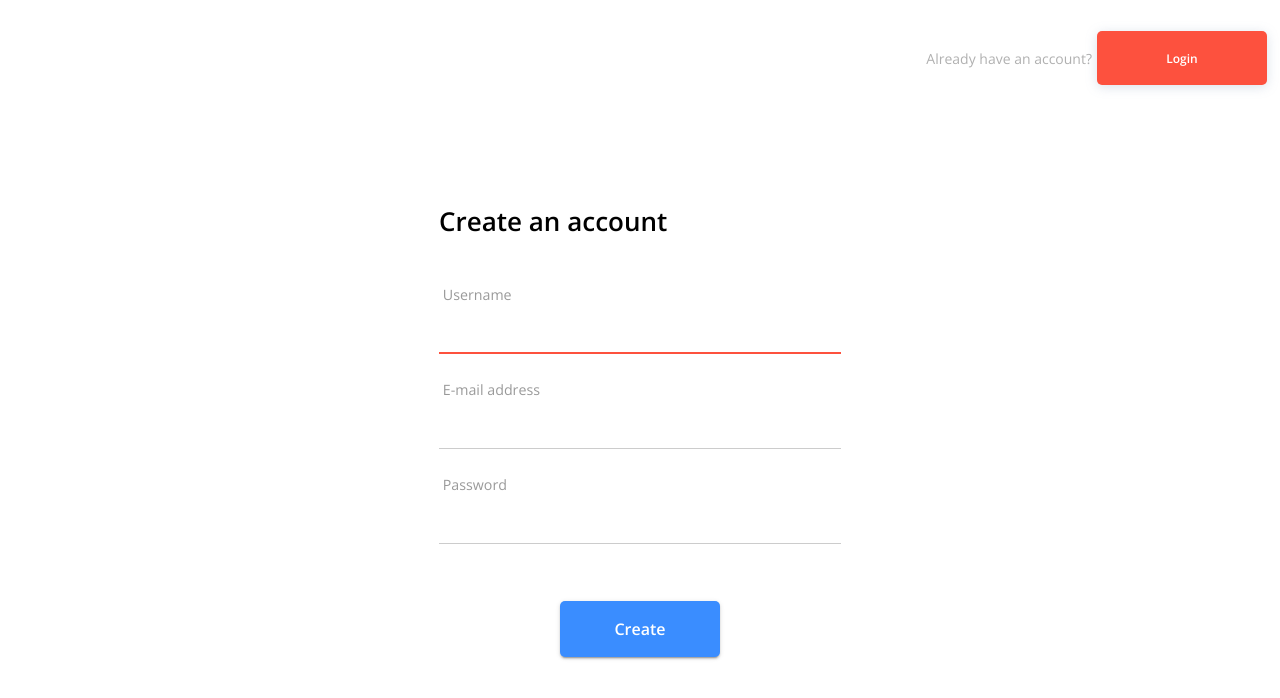
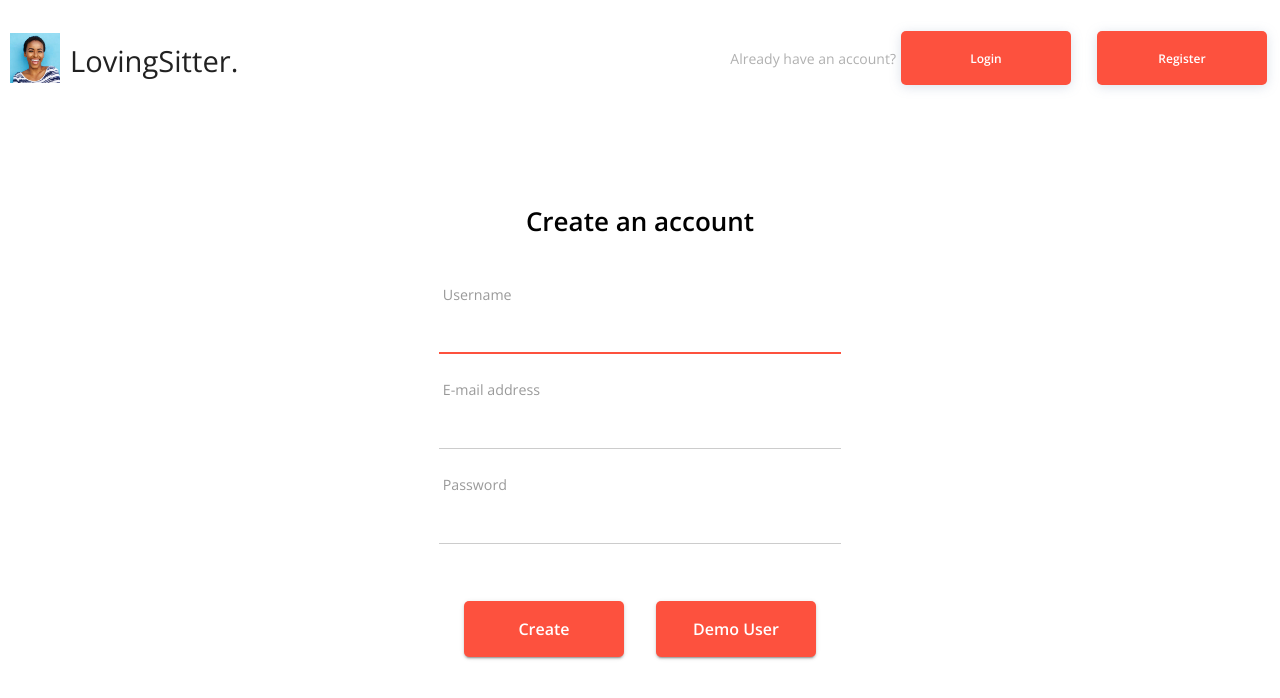
Before and after one commit to hatchways/team-french-onion, a React (Create React App) app in the folder client/: page /signup in a window 1280 px wide. Shown: the top 698 px of the page. Built offline with nearby package versions, Linux system fonts and the light colour scheme.

Commit message:
edit register page

```diff
--- a/client/src/mocks/mockUser.ts
+++ b/client/src/mocks/mockUser.ts
@@ -18,6 +18,11 @@ const mockOtherUser3: User = {
   email: 'mockTestUser3@gmail.com',
 };
 
+const demoUser = {
+  email: 'demo@email.com',
+  password: 'demopassword',
+};
+
 const mockOtherUsers: User[] = [mockOtherUser1, mockOtherUser2, mockOtherUser3];
 
-export { mockLoggedInUser, mockOtherUsers };
+export { mockLoggedInUser, mockOtherUsers, demoUser };
--- a/client/src/pages/Login/LoginForm/LoginForm.tsx
+++ b/client/src/pages/Login/LoginForm/LoginForm.tsx
@@ -10,6 +10,7 @@ import { CircularProgress } from '@material-ui/core';
 import { useAuth } from '../../../context/useAuthContext';
 import { useSnackBar } from '../../../context/useSnackbarContext';
 import login from '../../../helpers/APICalls/login';
+import { demoUser } from '../../../mocks/mockUser';
 
 interface Props {
   handleSubmit: (
@@ -34,14 +35,10 @@ export default function Login({ handleSubmit }: Props): JSX.Element {
   const classes = useStyles();
   const { updateLoginContext } = useAuth();
   const { updateSnackBarMessage } = useSnackBar();
-
-  const demoUser = {
-    email: 'demo@email.com',
-    password: 'demopassword',
-  };
+  const { email, password } = demoUser;
 
   const handleDemoUserLogin = () => {
-    login(demoUser.email, demoUser.password).then((data) => {
+    login(email, password).then((data) => {
       if (data.error) {
         updateSnackBarMessage(data.error.message);
       } else if (data.success) {
--- a/client/src/pages/Login/useStyles.ts
+++ b/client/src/pages/Login/useStyles.ts
@@ -19,16 +19,16 @@ const useStyles = makeStyles(() => ({
     marginLeft: 10,
     paddingTop: 10,
   },
+  header: {
+    display: 'flex',
+  },
   authWrapper: {
     display: 'flex',
     /*alignItems: 'flex-end',*/
     justifyContent: 'space-between',
     flexDirection: 'column',
     minHeight: '100vh',
-    paddingTop: 2,
-  },
-  header: {
-    display: 'flex',
+    paddingTop: 23,
   },
   welcome: {
     fontSize: 30,
--- a/client/src/pages/SignUp/SignUp.tsx
+++ b/client/src/pages/SignUp/SignUp.tsx
@@ -10,6 +10,7 @@ import SignUpForm from './SignUpForm/SignUpForm';
 import AuthHeader from '../../components/AuthHeader/AuthHeader';
 import { useAuth } from '../../context/useAuthContext';
 import { useSnackBar } from '../../context/useSnackbarContext';
+import logo from '../../Images/68f55f7799df6c8078a874cfe0a61a5e6e9e1687.png';
 
 export default function Register(): JSX.Element {
   const classes = useStyles();
@@ -42,7 +43,17 @@ export default function Register(): JSX.Element {
       <CssBaseline />
       <Grid item xs={12} sm={12} md={12} elevation={6} component={Paper} square>
         <Box className={classes.authWrapper}>
-          <AuthHeader linkTo="/login" asideText="Already have an account?" btnText="Login" />
+          <Box className={classes.header}>
+            <Box className={classes.logo}>
+              <img width="50px" src={logo} />
+              <Typography className={classes.logoText} component="h1" variant="h4">
+                LovingSitter.
+              </Typography>
+            </Box>
+            <AuthHeader linkTo="/login" asideText="Already have an account?" btnText="Login" />
+            <AuthHeader linkTo="/signup" asideText="" btnText="Register" />
+          </Box>
+
           <Box width="100%" maxWidth={450} p={3} alignSelf="center">
             <Grid container>
               <Grid item xs>
--- a/client/src/pages/SignUp/SignUpForm/SignUpForm.tsx
+++ b/client/src/pages/SignUp/SignUpForm/SignUpForm.tsx
@@ -6,6 +6,11 @@ import * as Yup from 'yup';
 import Typography from '@material-ui/core/Typography';
 import useStyles from './useStyles';
 import { CircularProgress } from '@material-ui/core';
+
+import { useAuth } from '../../../context/useAuthContext';
+import { useSnackBar } from '../../../context/useSnackbarContext';
+import login from '../../../helpers/APICalls/login';
+import { demoUser } from '../../../mocks/mockUser';
 
 interface Props {
   handleSubmit: (
@@ -31,6 +36,22 @@ interface Props {
 
 const SignUpForm = ({ handleSubmit }: Props): JSX.Element => {
   const classes = useStyles();
+  const { updateLoginContext } = useAuth();
+  const { updateSnackBarMessage } = useSnackBar();
+  const { email, password } = demoUser;
+
+  const handleDemoUserLogin = () => {
+    login(email, password).then((data) => {
+      if (data.error) {
+        updateSnackBarMessage(data.error.message);
+      } else if (data.success) {
+        updateLoginContext(data.success);
+      } else {
+        console.error({ data });
+        updateSnackBarMessage('An unexpected error occurred. Please try again');
+      }
+    });
+  };
 
   return (
     <Formik
@@ -111,6 +132,16 @@ const SignUpForm = ({ handleSubmit }: Props): JSX.Element => {
             <Button type="submit" size="large" variant="contained" color="primary" className={classes.submit}>
               {isSubmitting ? <CircularProgress style={{ color: 'white' }} /> : 'Create'}
             </Button>
+            <Button
+              type="button"
+              size="large"
+              variant="contained"
+              color="primary"
+              className={classes.submit}
+              onClick={handleDemoUserLogin}
+            >
+              {isSubmitting ? <CircularProgress style={{ color: 'white' }} /> : 'Demo User'}
+            </Button>
           </Box>
         </form>
       )}
--- a/client/src/pages/SignUp/SignUpForm/useStyles.ts
+++ b/client/src/pages/SignUp/SignUpForm/useStyles.ts
@@ -27,7 +27,7 @@ const useStyles = makeStyles((theme) => ({
     borderRadius: theme.shape.borderRadius,
     marginTop: 49,
     fontSize: 16,
-    backgroundColor: '#3a8dff',
+    backgroundColor: '#fd513e',
     fontWeight: 'bold',
   },
 }));
--- a/client/src/pages/SignUp/useStyles.ts
+++ b/client/src/pages/SignUp/useStyles.ts
@@ -7,9 +7,22 @@ const useStyles = makeStyles(() => ({
       borderBottom: '1.2px solid rgba(0, 0, 0, 0.2)',
     },
   },
+  logo: {
+    display: 'flex',
+    maxHeight: 50,
+    flexGrow: 3,
+    margin: 10,
+  },
+  logoText: {
+    marginLeft: 10,
+    paddingTop: 10,
+  },
+  header: {
+    display: 'flex',
+  },
   authWrapper: {
     display: 'flex',
-    alignItems: 'flex-start',
+    /*alignItems: 'flex-start',*/
     justifyContent: 'space-between',
     flexDirection: 'column',
     minHeight: '100vh',
@@ -21,6 +34,7 @@ const useStyles = makeStyles(() => ({
     color: '#000000',
     fontWeight: 700,
     fontFamily: "'Open Sans'",
+    textAlign: 'center',
   },
 }));
 
```
